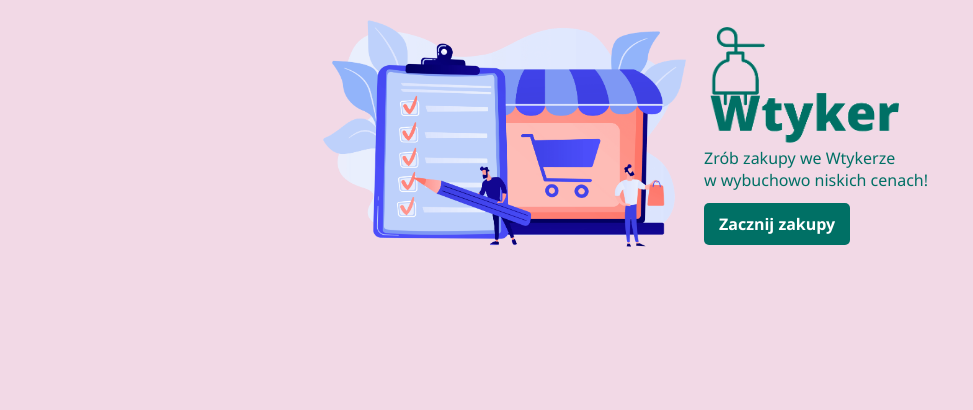
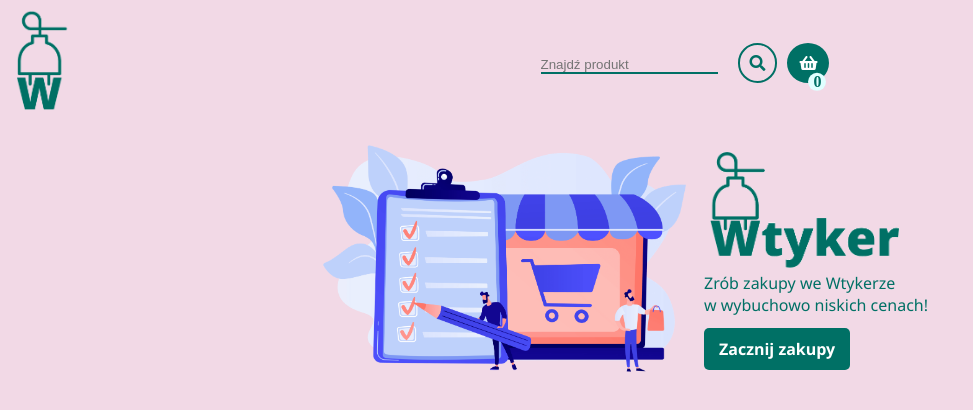
Before and after one commit to ManuLisek/wtyker-react-redux, a React (Create React App) app: page / in a window 1280 px wide. Shown: the top 410 px of the page, without its empty margins (0-973 px from the left). Built offline with nearby package versions, Linux system fonts and the light colour scheme.

Commit message:
Add Navigation with search input

```diff
--- a/src/MainLayout.jsx
+++ b/src/MainLayout.jsx
@@ -1,4 +1,5 @@
 import React from 'react';
+import Navigation from './Navigation';
 import PropTypes from 'prop-types';
 import styled from 'styled-components';
 
@@ -17,6 +18,7 @@
 
   return(
     <LayoutContainer>
+      <Navigation/>
       <Layout>
         {children}
       </Layout>
--- /dev/null
+++ b/src/Navigation.jsx
@@ -0,0 +1,91 @@
+import React from 'react';
+import logo from './images/Wtyker.png';
+import styled from 'styled-components';
+
+const NavContainer = styled.nav`
+display: flex;
+align-items: center;
+/* margin-bottom: 30px; */
+@media (max-width: 400px){
+    flex-direction: column;
+    align-items: center;
+}
+`;
+
+const Logo = styled.img`
+height: 100px;
+margin: 10px;
+`;
+
+const SearchIconsContainer = styled.div`
+flex-grow: 1;
+display: flex;
+align-items: center;
+justify-content: center;
+`;
+
+const IconCart = styled.i`
+background-color: #007065;
+color: white;
+border: 2px solid #007065;
+border-radius: 50%;
+padding: 10px;
+`;
+
+const QuantityInCart = styled.div`
+position: absolute;
+background-color: lightcyan;
+color: #007065;
+width: 18px;
+height: 18px;
+border-radius: 50%;
+z-index: 1;
+text-align: center;
+transform: translate(50%, 10%);
+`;
+
+
+const SearchContainer = styled.div`
+/* justify-self: center;
+align-self: center; */
+`;
+
+const Input = styled.input`
+margin: 5px 10px;
+background-color: inherit;
+border: none;
+border-bottom: 2px solid #007065;
+outline: none;
+&:focus {
+    background-color: white;
+    border-bottom: none;
+}
+`;
+const Icon = styled.i`
+margin: 5px 10px;
+border: 2px solid #007065;
+color: #007065;
+border-radius: 50%;
+padding: 10px;
+`;
+
+
+const Navigation = () => {
+  return(
+    <NavContainer>
+      <div>
+        <Logo src={logo} width="60" height="100" alt="logo"/>
+      </div>
+      <SearchIconsContainer>
+        <SearchContainer>
+          <Input type="text" placeholder="Znajdź produkt"></Input>
+          <Icon className="fas fa-search"></Icon>
+        </SearchContainer>
+        <IconCart className="fas fa-shopping-basket">
+          <QuantityInCart>0</QuantityInCart>
+        </IconCart>
+      </SearchIconsContainer>
+    </NavContainer>
+  );};
+
+export default Navigation;
```
Also changed, not shown: src/images/Wtyker.png (added).
